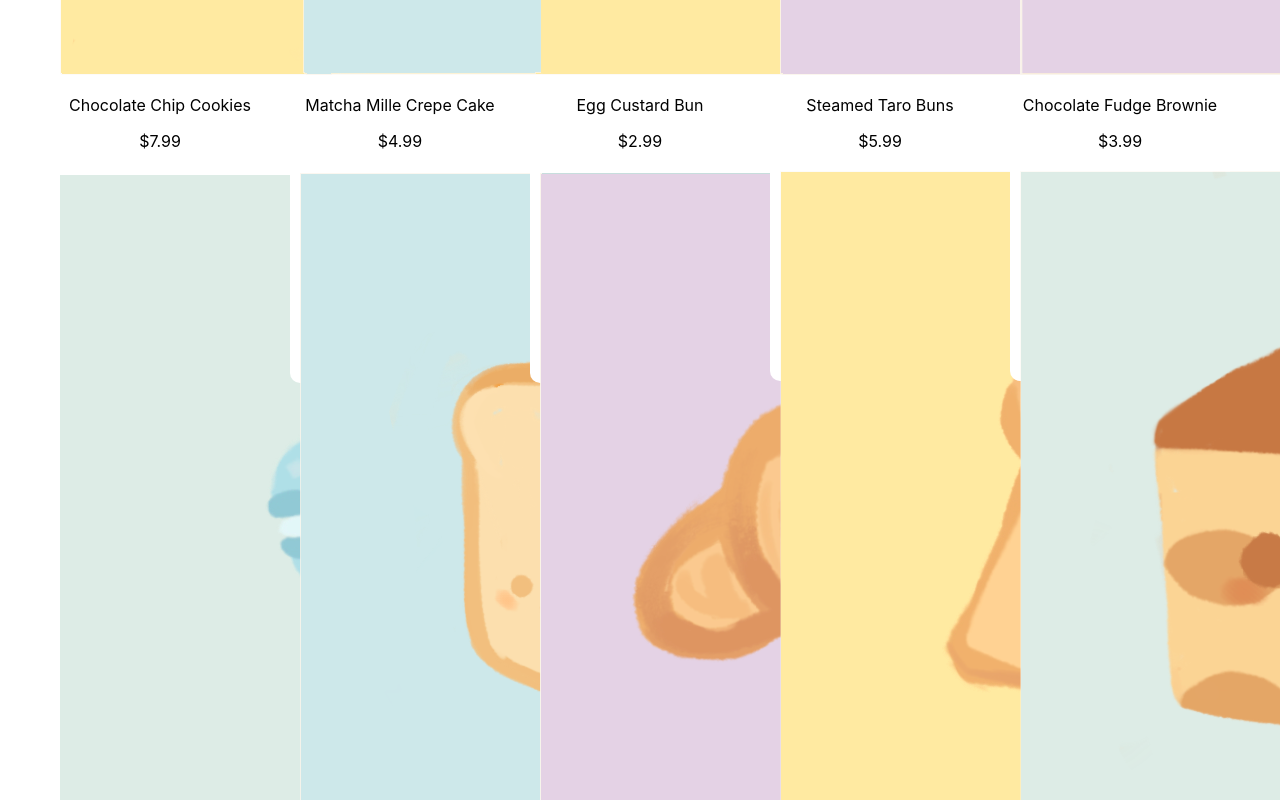
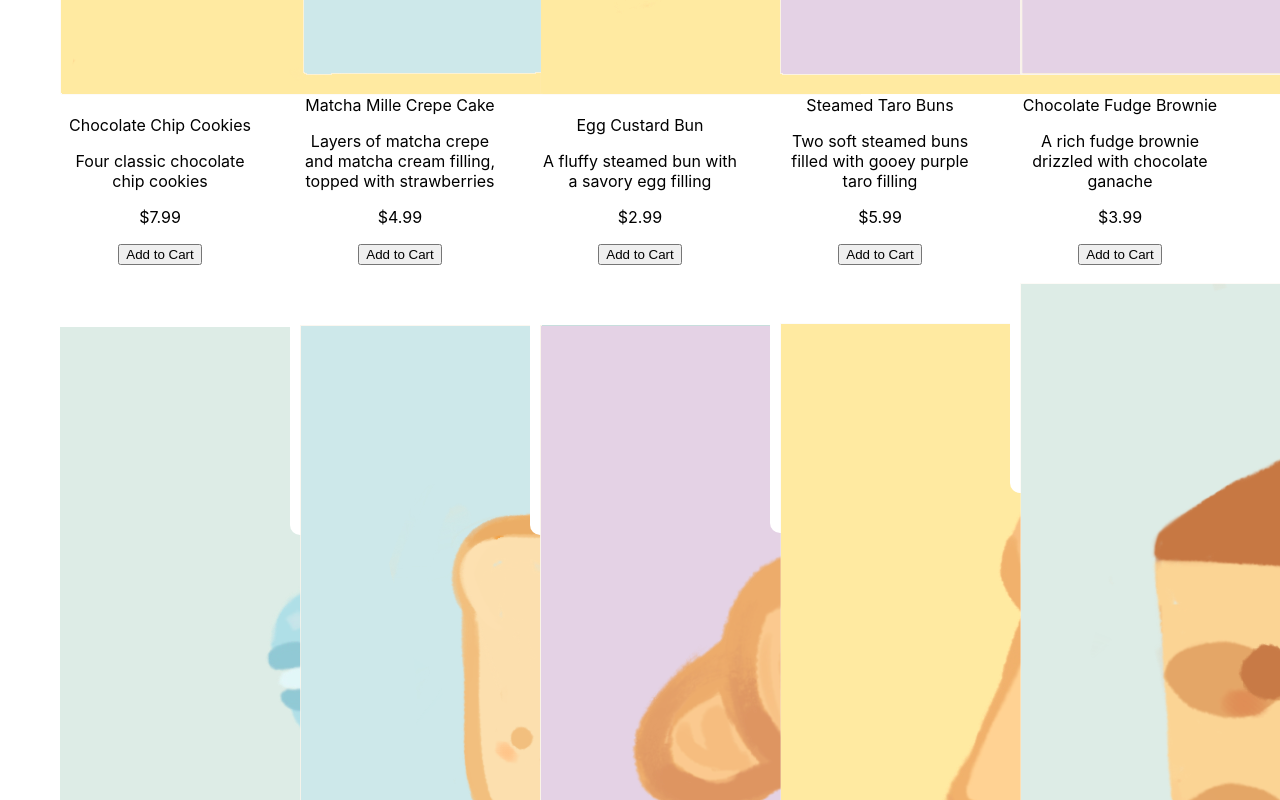
Before and after one commit to MarkusChu/react-studio, a React (Create React App) app: page / in a window 1280 px wide. Shown: the part 700-1500 px from the top of the page. Built offline with nearby package versions, Linux system fonts and the light colour scheme.

Commit message:
Update BakeryItem.js

```diff
--- a/src/components/BakeryItem.js
+++ b/src/components/BakeryItem.js
@@ -6,7 +6,9 @@ function BakeryItem(props) {
         <div className="BakeryItem">
             <img src={props.image} alt={props.name} />
             <p>{props.name}</p>
+            <p>{props.description}</p>
             <p>${props.price}</p>
+            <button onClick={() => props.callback(props)}>Add to Cart</button>
         </div>
     );
 }
```
